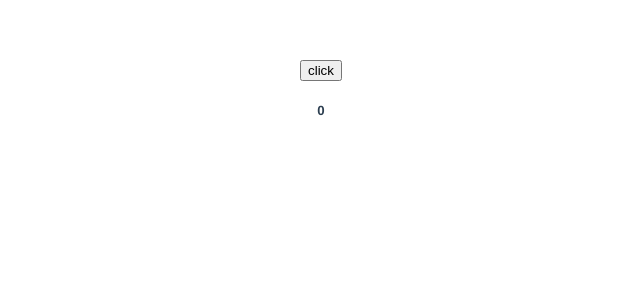
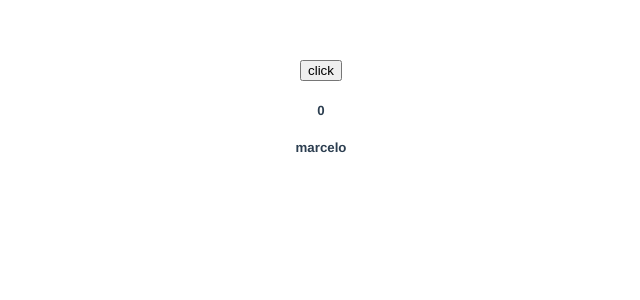
Before and after one commit to magalidefelippe/Vue-course-examples, a Vue app: page / in a window 1280 px wide. Shown: the top 300 px of the page, without its empty margins (319-959 px from the left). Built offline with nearby package versions, Linux system fonts and the light colour scheme.

Commit message:
Case 2 about mutating props finish

```diff
--- a/src/App.vue
+++ b/src/App.vue
@@ -6,7 +6,7 @@
     <component-example v-show='false'/>
     <props-example v-show="false" :noteTitle="noteOneTitle" :noteImage="noteOneImage" :noteBody="noteOneBody"/>
     <props-example v-show="false" :noteTitle="noteTwoTitle" :noteImage="noteTwoImage" :noteBody="noteTwoBody"/>
-    <props-data-flow-example :counter="counter"/>
+    <props-data-flow-example :counter="counter" :userName="userName"/>
   </div>
 </template>
 
@@ -27,8 +27,8 @@ export default {
     noteTwoTitle: 'Argentina produce Sputnik V',
     noteTwoImage: 'https://www.eleconomista.com.mx/__export/1618942852522/sites/eleconomista/img/2021/04/20/vacuna_sputnik_v_reuters_rusia.jpg_1269359182.jpg',
     noteTwoBody: 'El primer lote podría entregarse a fines de junio',
-    counter: 0
-
+    counter: 0,
+    userName: 'MARCELO'
   }),
   components: {
     Directives,
--- a/src/components/propsDataFlowExample.vue
+++ b/src/components/propsDataFlowExample.vue
@@ -1,18 +1,26 @@
 <template>
   <div>
-      <!-- Case 1 example -->
-      <button @click="childCounter++">click</button>
-      <h5>{{ childCounter }}</h5>
+    <!-- Case 1 example -->
+    <button @click="childCounter++">click</button>
+    <h5>{{ childCounter }}</h5>
+
+    <!-- Case 2 example -->
+    <h5>{{normalizeName}}</h5>
   </div>
 </template>
 
 <script>
 export default {
-    props: ['counter'],
-    data: function () {
-        return {
-            childCounter: this.counter
-        }
-    }
+  props: ["counter", "userName"],
+  data: function () {
+    return {
+      childCounter: this.counter,
+    };
+  },
+  computed: {
+    normalizeName: function () {
+      return this.userName.toLowerCase();
+    },
+  },
 };
 </script>
```
